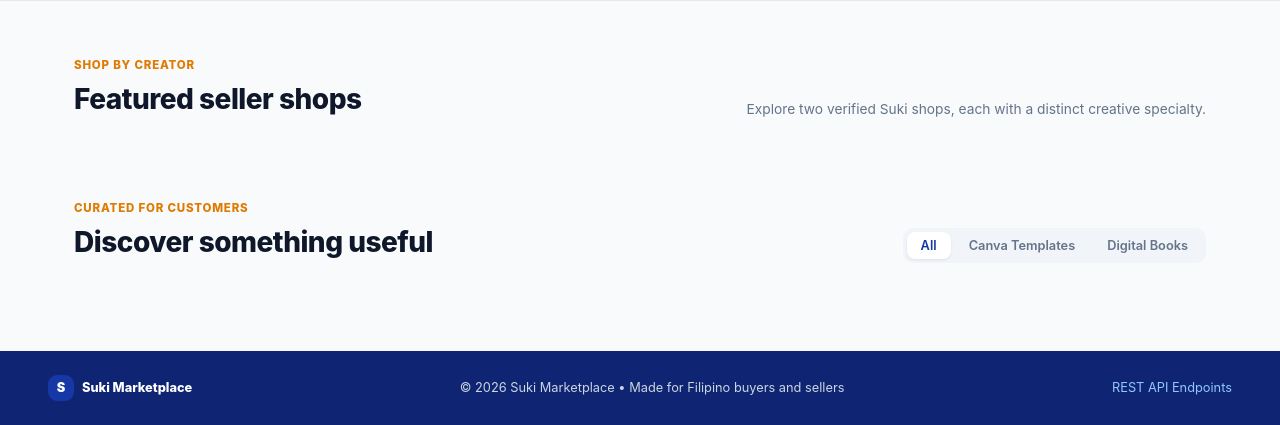
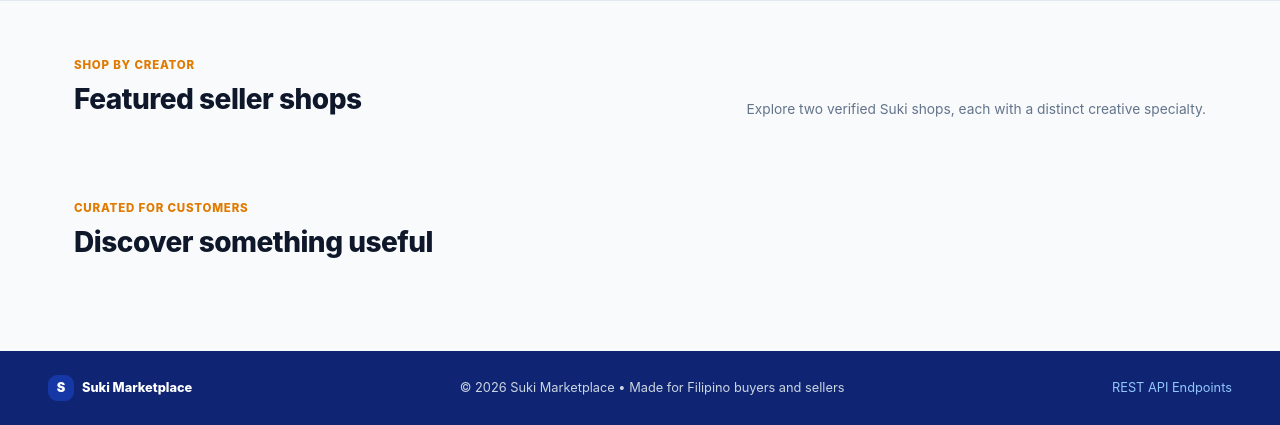
Before and after one commit to Rossy1002/suki-ecommerce, a Django app: page / in a window 1280 px wide. Shown: the part 574-999 px from the top of the page. Run offline with Django 5.2, Linux system fonts and the light colour scheme; data comes from the database, SQL or seed files in the repository; data that the repository does not hold is empty.

Commit message:
Force remove duplicate category pills and enable dynamic categories

```diff
--- a/marketplace/templates/marketplace/index.html
+++ b/marketplace/templates/marketplace/index.html
@@ -202,11 +202,7 @@
         <div class="eyebrow">CURATED FOR CUSTOMERS</div>
         <div class="section-header">
             <h2>Discover something useful</h2>
-            <div class="filter-pills">
-                <button class="filter-pill active" onclick="setCatPill('All', this)">All</button>
-                <button class="filter-pill" onclick="setCatPill('Canva Templates', this)">Canva Templates</button>
-                <button class="filter-pill" onclick="setCatPill('Digital Books', this)">Digital Books</button>
-            </div>
+
         </div>
         <div class="products-grid" id="discoverProductsGrid"></div>
     </section>
```
